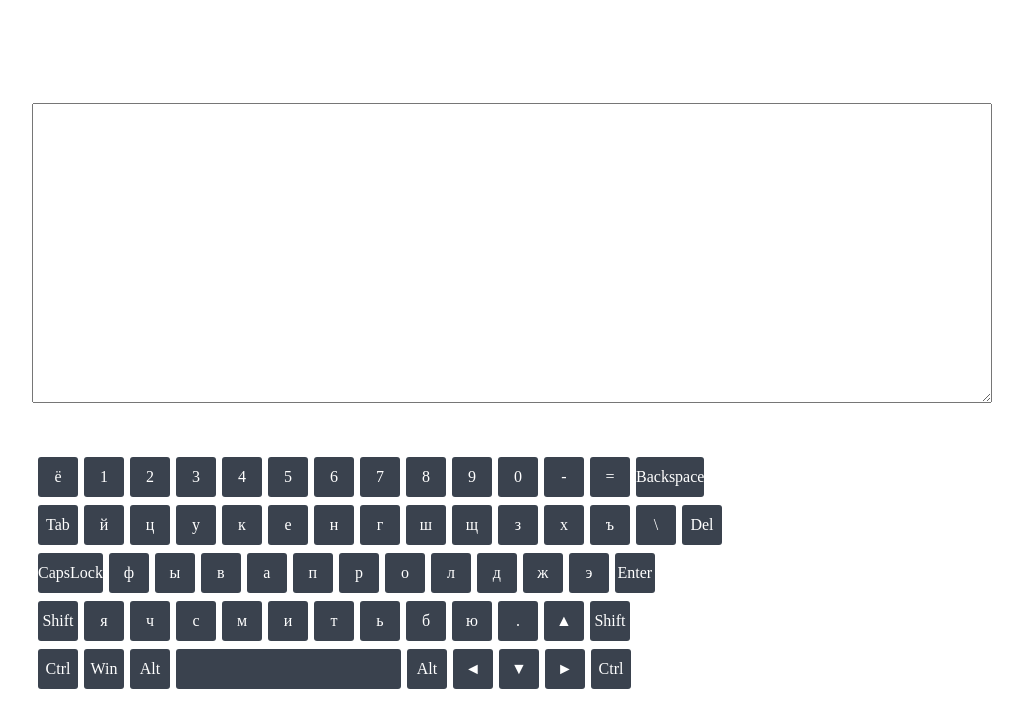
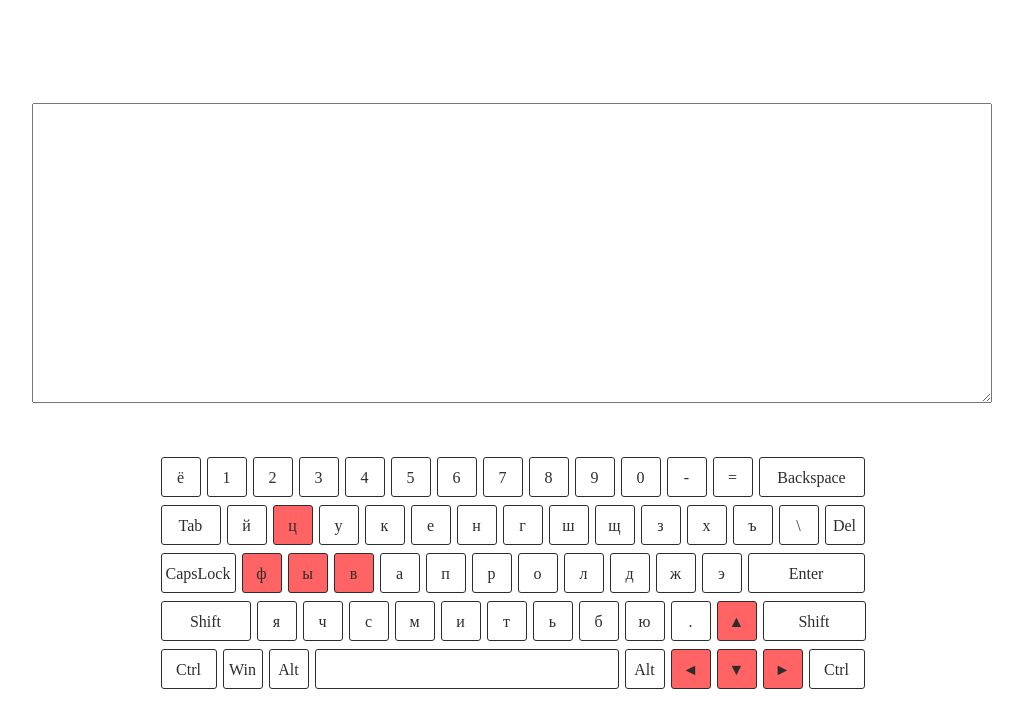
Before and after one commit to bludce/codejam-virtual-keyboard, a plain HTML site: page index.html in a window 1280 px wide. Shown: the whole page, without its empty margins (128-1151 px from the left). Drawn offline with Linux system fonts and the light colour scheme.

Commit message:
feat: add some styles

```diff
--- a/style.css
+++ b/style.css
@@ -24,6 +24,11 @@ textarea {
   margin-bottom: 50px;
 }
 
+.keyboard {
+  width: 715px;
+  margin: 0 auto;
+}
+
 .row {
   display: flex;
   width: 100%;
@@ -38,22 +43,64 @@ textarea {
   font-weight: 500;
   line-height: 40px;
   text-align: center;
-  color: #fff;
-  background: #3a424e;
+  color: #2d2d2d;
+  background: #fff;
+  border: 1px solid #2d2d2d;
   border-radius: 3px;
   cursor: pointer;
   user-select: none;
-  transition: border-radius .3s,background .2s;
+  transition: background .2s;
 }
 
+.KeyW,
+.KeyA,
+.KeyS,
+.KeyD {
+  background-color: #ff6363;
+}
 
+.ArrowUp,
+.ArrowDown,
+.ArrowLeft,
+.ArrowRight {
+  background-color: #ff6363;
+}
+
+.CapsLock {
+  width: 75px;
+}
+
+.Tab {
+  width: 60px;
+}
+
+.Backspace {
+  width: 106px;
+}
+
+.Enter {
+  width: 117px;
+}
+
+.ShiftLeft {
+  width: 90px;
+}
+
+.ShiftRight {
+  width: 103px;
+}
+
+.ControlLeft,
+.ControlRight {
+  width: 56px;
+}
 
 .active {
-  background-color: red;
+  background-color: #63ffb4;
 }
 
 .Space {
-  width: 225px;
+  width: 304px;
 }
 
 .caseDown,
```
